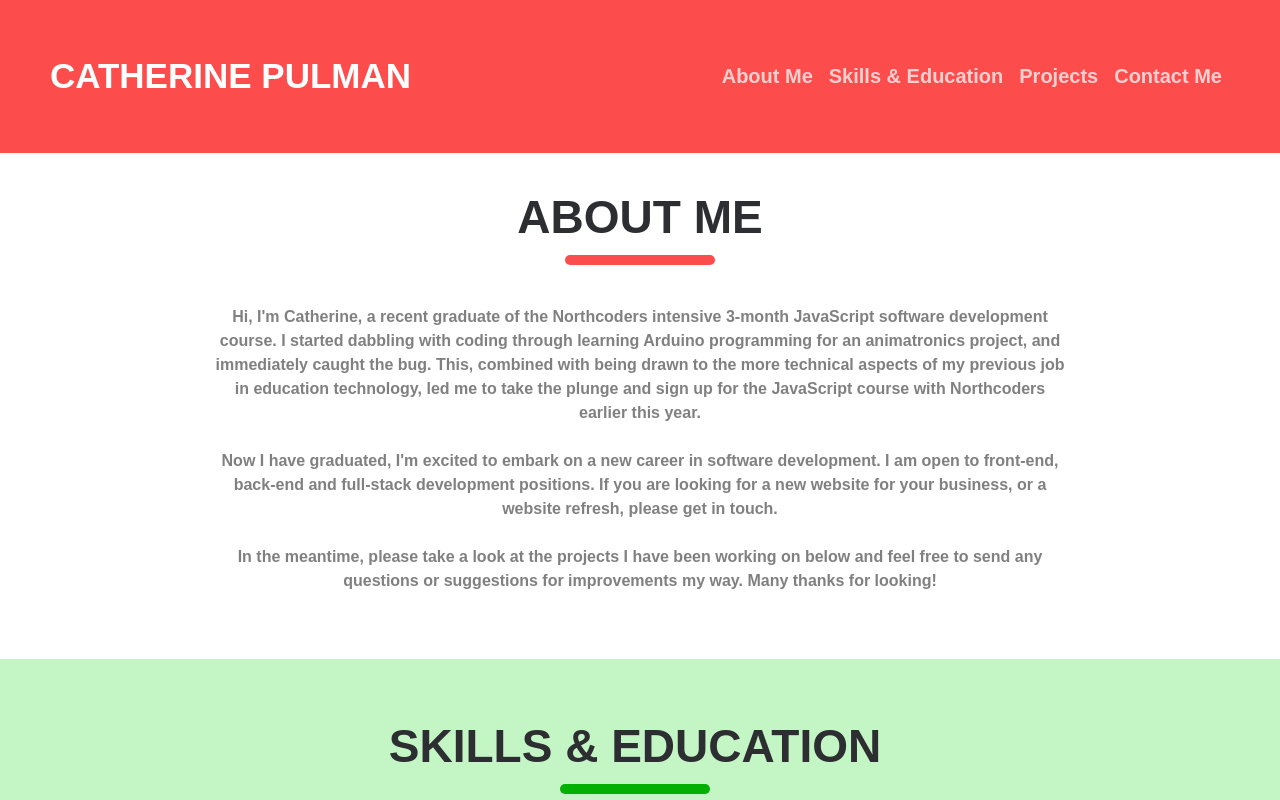
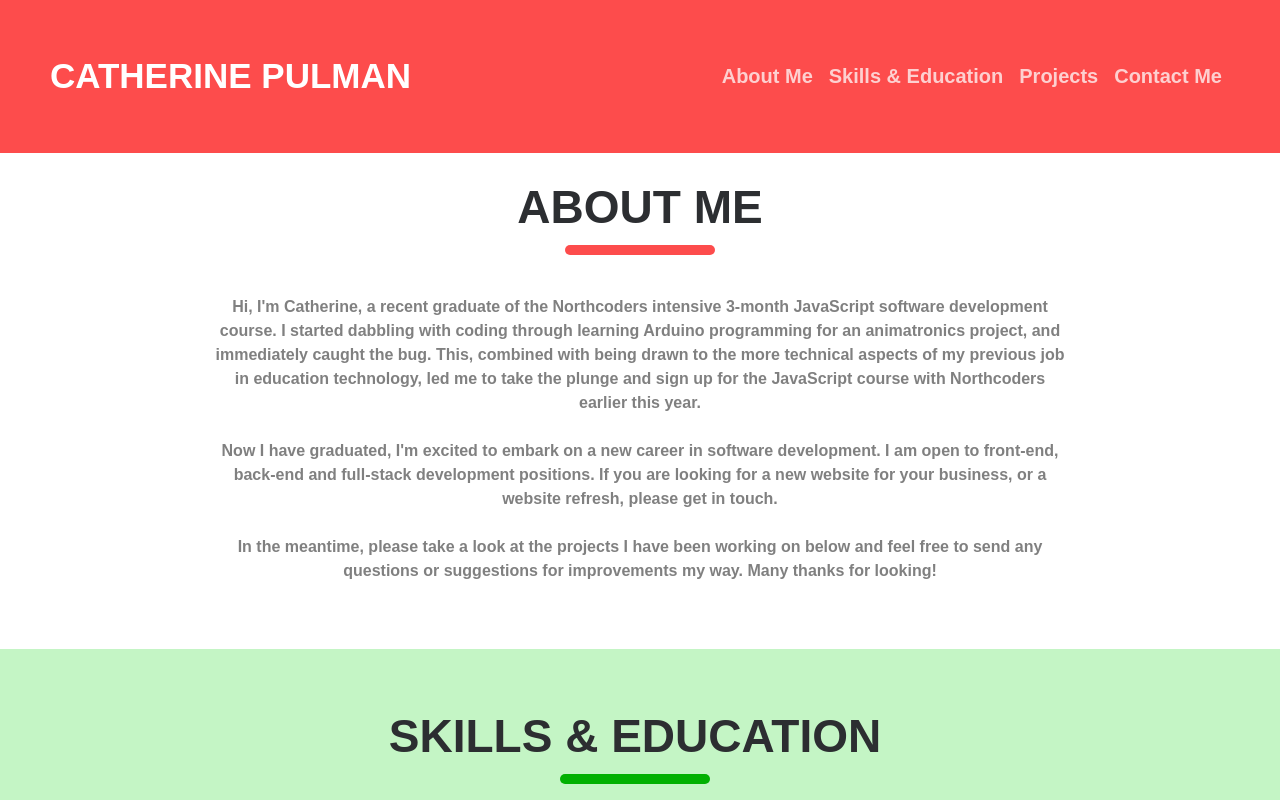
Before and after one commit to Clatherine/Portfolio, a React (Vite) app in the folder my-react-app/: page / in a window 1280 px wide. Shown: the top 800 px of the page. Built offline with nearby package versions, Linux system fonts and the light colour scheme.

Commit message:
edited margin in about_me section

```diff
--- a/my-react-app/src/App.css
+++ b/my-react-app/src/App.css
@@ -150,7 +150,7 @@ li {
   color: grey;
 }
 #aboutMe_whole {
-margin-top: 30px
+margin-top: 20px
 }
 
 #aboutMe_whole h2::after {
```
